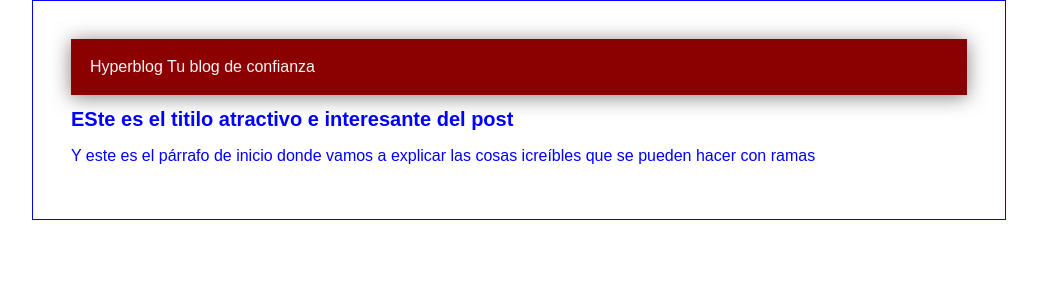
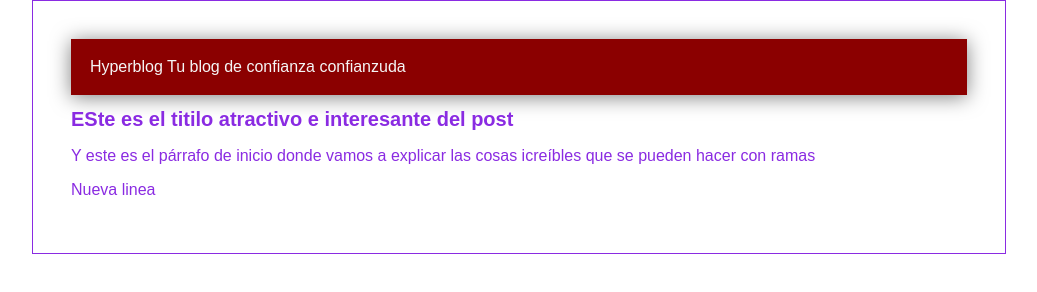
Before and after one commit to JesusOrtega07/cursoGit, a plain HTML site: page index.html in a window 1280 px wide. Shown: the whole page, without its empty margins (121-1158 px from the left). Drawn offline with Linux system fonts and the light colour scheme.

Commit message:
Cabecera disitnta y css color raro

```diff
--- a/css/estilos.css
+++ b/css/estilos.css
@@ -1,5 +1,5 @@
 body{
-	color: blue;
+	color: blueviolet;
 	text-align: center;
 	font-family: "Arial";
 	font-size: 16px;
--- a/index.html
+++ b/index.html
@@ -8,11 +8,12 @@
 	<div id = "container">
 		<div id = "cabecera">
 			Hyperblog
-			<span id = "tagline">Tu blog de confianza</span>
+			<span id = "tagline">Tu blog de confianza confianzuda</span>
 		</div>
 		<div id = "post">
 			<h1>ESte es el titilo atractivo e interesante del post</h1>
 			<p>Y este es el párrafo de inicio donde vamos a explicar las cosas icreíbles que se pueden hacer con ramas</p>
+			<p>Nueva linea</p>
 		</div>
 	</div>
 </body>
```
